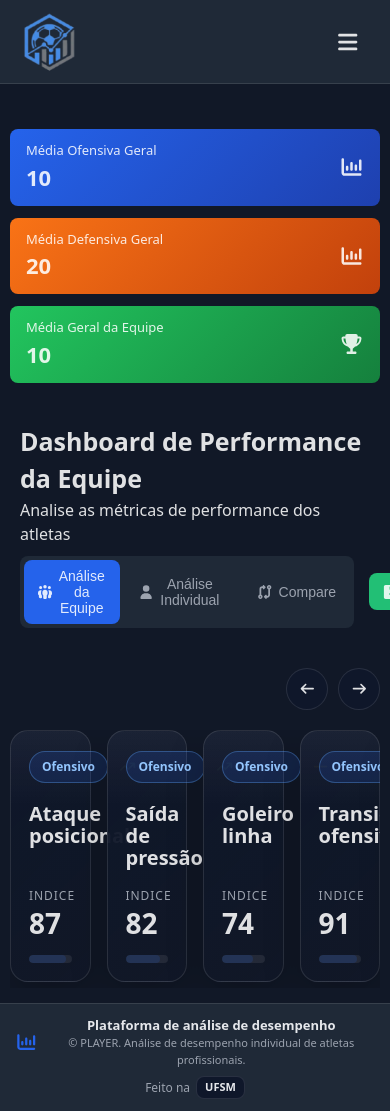
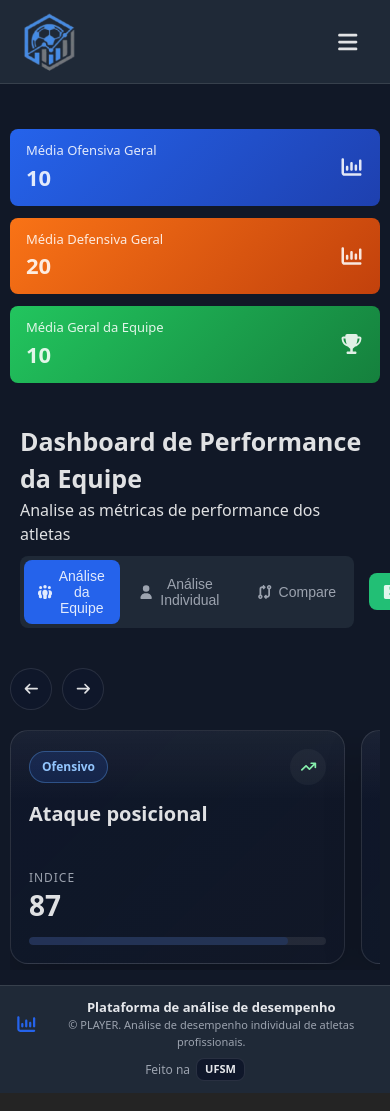
Before and after one commit to diogodls/player, a React (Vite) app: page /coach-dashboard in a window 390 px wide. Shown: the top 1111 px of the page. Built offline with nearby package versions, Linux system fonts and the light colour scheme; data requests are answered from the project's data file.

Commit message:
fix(#13): corrige erro no mobile

```diff
--- a/src/components/CoachDashboard/TeamData/RelevantIndexCard/TeamIndexCard.module.scss
+++ b/src/components/CoachDashboard/TeamData/RelevantIndexCard/TeamIndexCard.module.scss
@@ -12,7 +12,6 @@
   display: flex;
   flex-direction: column;
   gap: 18px;
-  scroll-snap-align: start;
 }
 
 .header {
--- a/src/components/CoachDashboard/TeamData/TeamData.module.scss
+++ b/src/components/CoachDashboard/TeamData/TeamData.module.scss
@@ -2,6 +2,7 @@
   display: flex;
   flex-direction: column;
   gap: 20px;
+
   .heading {
     display: flex;
     align-items: flex-end;
@@ -48,6 +49,7 @@
       flex: 0 0 calc((100% - 48px) / 4);
       min-width: calc((100% - 48px) / 4);
       display: flex;
+      scroll-snap-align: start;
     }
   }
 
@@ -62,20 +64,28 @@
 }
 
 @media (max-width: 1024px) {
+  .wrapper {
+    .carousel {
       .cardSlot {
         flex-basis: calc((100% - 16px) / 2);
         min-width: calc((100% - 16px) / 2);
       }
     }
+  }
+}
 
 @media (max-width: 768px) {
+  .wrapper {
     .heading {
       align-items: flex-start;
       flex-direction: column;
     }
 
+    .carousel {
       .cardSlot {
         flex-basis: 86vw;
         min-width: 86vw;
       }
     }
+  }
+}
--- a/src/components/CoachDashboard/TeamData/TeamData.tsx
+++ b/src/components/CoachDashboard/TeamData/TeamData.tsx
@@ -19,7 +19,11 @@ const TeamData = ({ teamRelevantIndexes }: TeamAnalysisProps) => {
       return;
     }
 
-    const amount = direction === "left" ? -340 : 340;
+    const firstCard = container.querySelector<HTMLElement>(`.${styles.cardSlot}`);
+    const gap = Number.parseFloat(window.getComputedStyle(container).gap || "0");
+    const cardWidth = firstCard?.getBoundingClientRect().width ?? 0;
+    const amount = (cardWidth + gap) * (direction === "left" ? -1 : 1);
+
     container.scrollBy({ left: amount, behavior: "smooth" });
   };
 
--- a/src/pages/CoachDashboard/CoachDashboard.tsx
+++ b/src/pages/CoachDashboard/CoachDashboard.tsx
@@ -17,7 +17,7 @@ const CoachDashboard = () => {
   const { data } = useApi<CoachDashboardData>("coach-dashboard");
   const [viewMode, setViewMode] = useState<ViewMode>('team');
   const [positionFilter, setPositionFilter] = useState<PositionFilter>("all");
-  console.log(data);
+
   const filteredPlayers = (data?.players ?? []).filter((player) => {
     if (positionFilter === "all") return true;
     return player.position === positionFilter;
```
Lines whose indentation alone changed are shown as unchanged.
